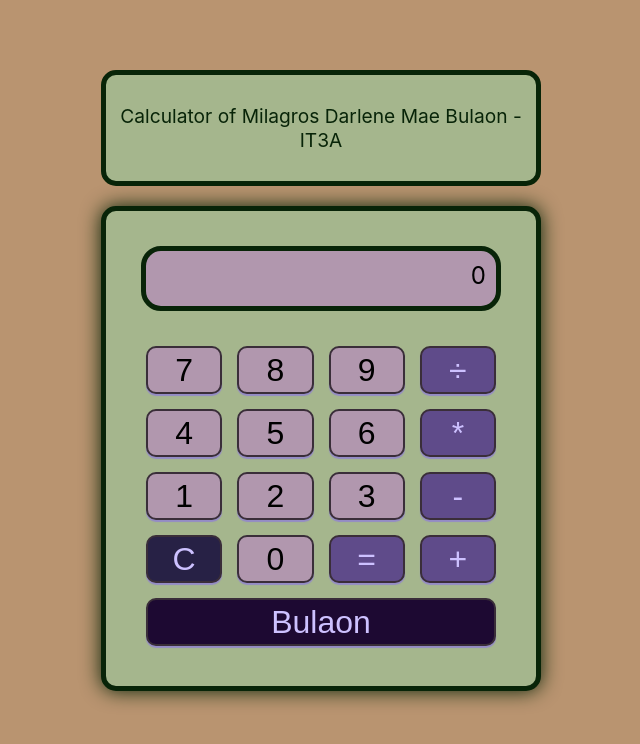
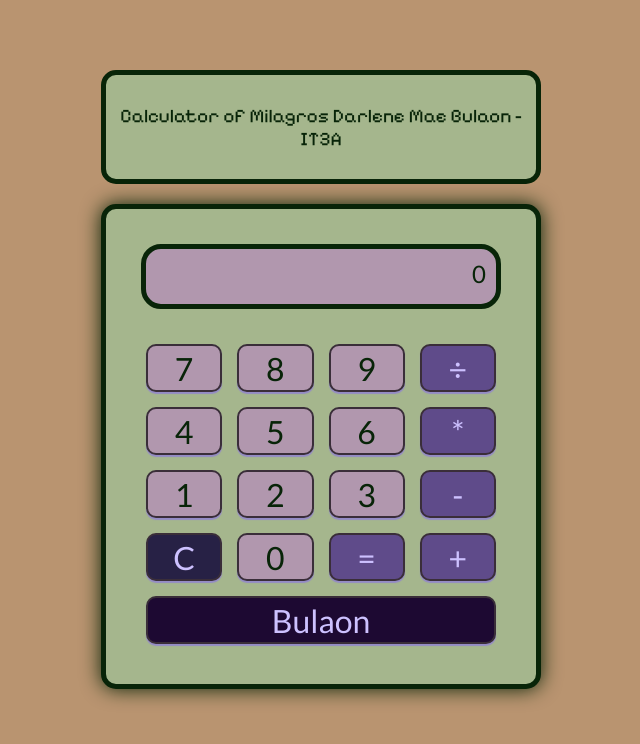
Before and after one commit to CedricJianN/midtermexam, a React (Create React App) app: page / in a window 1280 px wide. Shown: the top 744 px of the page, without its empty margins (319-959 px from the left). Built offline with nearby package versions, Linux system fonts and the light colour scheme.

Commit message:
Update App.css

```diff
--- a/src/App.css
+++ b/src/App.css
@@ -1,10 +1,8 @@
-{
-  font-family: 'Anton';
-  color: rgb(8, 36, 8);
-}
+@import url('https://fonts.googleapis.com/css2?family=Pixelify+Sans&display=swap');
+@import url('https://fonts.googleapis.com/css2?family=Lato&display=swap');
 
 body {
-  background-color: #B99470;
+    background-color: rgb(185, 148, 112);
     padding-top: 70px;
 }
 
@@ -14,19 +12,20 @@ body {
 }
 
 .NameContainer {
-  background-color: #A5B68D;
+    background-color: rgb(165, 182, 141);
     width: 410px;
     margin: auto;
     padding: 10px;
     border: 5px solid rgb(8, 36, 8);
     border-radius: 15px;
+    font-family: 'Pixelify Sans';
     color: rgb(8, 36, 8);
     text-align: auto;
     font-size: 1.2em;
 }
 
 .Calc {
-  background-color: #A5B68D;
+    background-color: rgb(165, 182, 141);
     width: 430px;
     border: 5px solid rgb(8, 36, 8);
     border-radius: 15px;
@@ -41,6 +40,8 @@ body {
     margin: 35px;
     border: 5px solid rgb(8, 36, 8);
     border-radius: 20px;
+    font-family: 'Lato';
+    color: rgb(8, 36, 8);
     font-size: 1.5em;
     text-align: right;
     padding: 10px;
@@ -63,9 +64,11 @@ body {
     background-color: rgb(177, 151, 174);
     border: 2px solid rgb(58, 46, 57);
     border-radius: 10px;
+    font-family: 'Lato';
+    color: rgb(8, 36, 8);
     font-size: 2em;
-  box-shadow: 0px 2px 1px #948bc6;
-  transition:background-color 0.3s ease;
+    box-shadow: 0px 2px 1px rgb(148, 139, 198);
+    transition: background-color 0.3s ease;
 }
 
 .ButtonKeys:hover {
@@ -77,9 +80,9 @@ body {
 .Buttons :nth-child(12),
 .Buttons :nth-child(15),
 .Buttons :nth-child(16) {
-  color: #CDC1FF;
-  background-color: #5f4b8a;
-  box-shadow: 0px 2px 1px #948bc6;
+    color: rgb(205, 193, 255);
+    background-color: rgb(95, 75, 138);
+    box-shadow: 0px 2px 1px rgb(148, 139, 198);
     transition: background-color 0.3s ease;
 }
 
@@ -88,27 +91,27 @@ body {
 .Buttons :nth-child(12):hover,
 .Buttons :nth-child(15):hover,
 .Buttons :nth-child(16):hover {
-  background-color: #3b3052;
+    background-color: rgb(59, 48, 82);
 }
 
 .Buttons :nth-child(13) {
-  color: #CDC1FF;
-  background-color: #272145;
-  box-shadow: 0px 2px 1px #948bc6;
+    color: rgb(205, 193, 255);
+    background-color: rgb(39, 33, 69);
+    box-shadow: 0px 2px 1px rgb(148, 139, 198);
     transition: background-color 0.3s ease;
 }
 
 .Buttons :nth-child(13):hover {
-  background-color: #3b3052;
+    background-color: rgb(59, 48, 82);
 }
 
 .Buttons :last-child {
-  color: #CDC1FF;
-  background-color: #1d0932;
-  box-shadow: 0px 2px 1px #948bc6;
+    color: rgb(205, 193, 255);
+    background-color: rgb(29, 9, 50);
+    box-shadow: 0px 2px 1px rgb(148, 139, 198);
     transition: background-color 0.3s ease;
 }
 
 .Buttons :last-child:hover {
-  background-color: #3b3052;
+    background-color: rgb(59, 48, 82);
 }
```
Lines whose indentation alone changed are shown as unchanged.
